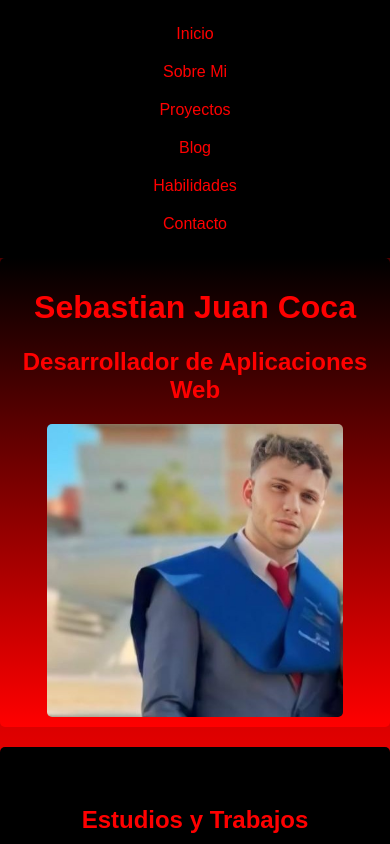
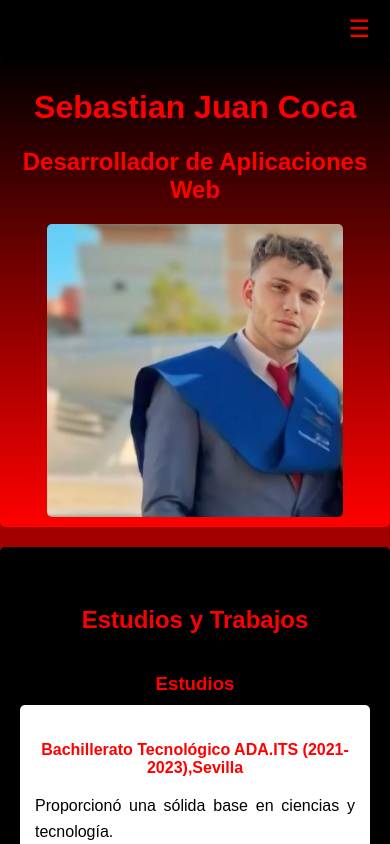
Before and after one commit to Sebijuan/Portfolio, a React (Create React App) app in the folder proyecto/: page / in a window 390 px wide. Shown: the top 844 px of the page. Built offline with nearby package versions, Linux system fonts and the light colour scheme.

Commit message:
actualizacion

```diff
--- a/proyecto/src/Componentes/Estilos/paginaprincipal.css
+++ b/proyecto/src/Componentes/Estilos/paginaprincipal.css
@@ -385,6 +385,7 @@ content-card p {
     nav {
         padding: 15px 0;
         flex-direction: column;
+        position: relative;
     }
 
     nav h1 {
@@ -393,6 +394,13 @@ content-card p {
 
     nav ul {
         flex-direction: column;
+        display: none; /* Ocultar la lista de navegación por defecto */
+        position: absolute;
+        top: 60px;
+        left: 0;
+        width: 100%;
+        background-color: #000;
+        z-index: 1;
     }
 
     nav ul li {
@@ -429,4 +437,18 @@ content-card p {
     footer {
         padding: 10px;
     }
+
+    /* Estilos para el icono de menú hamburguesa */
+    .hamburger-menu {
+        display: block;
+        cursor: pointer;
+        font-size: 24px;
+        color: #ff0000;
+        margin-left: auto;
+        margin-right: 20px; /* Añadir margen derecho */
+    }
+
+    .hamburger-menu.active + ul {
+        display: flex; /* Mostrar la lista de navegación cuando el menú está activo */
+    }
 }
--- a/proyecto/src/Componentes/Layout/navbar.jsx
+++ b/proyecto/src/Componentes/Layout/navbar.jsx
@@ -1,9 +1,10 @@
-import React from 'react';
+import React, { useState } from 'react';
 import '../Estilos/paginaprincipal.css';
 import { useNavigate } from 'react-router-dom';
 
 const Navbar = () => {
     const navigate = useNavigate();
+    const [menuOpen, setMenuOpen] = useState(false);
 
     const handleHomeClick = (event) => {
         event.preventDefault();
@@ -25,8 +26,6 @@ const Navbar = () => {
         window.location.href = '/contacto';
     };
 
-
-
     const handleHabilidadesClick = (event) => {
         event.preventDefault();
         window.location.href = '/habilidades';
@@ -37,9 +36,16 @@ const Navbar = () => {
         window.location.href = '/blog';
     };
 
+    const toggleMenu = () => {
+        setMenuOpen(!menuOpen);
+    };
+
     return (
         <nav className="navbar navbar-visible">
-            <ul>
+            <div className={`hamburger-menu ${menuOpen ? 'active' : ''}`} onClick={toggleMenu}>
+                &#9776; {/* Icono de menú hamburguesa */}
+            </div>
+            <ul className={menuOpen ? 'active' : ''}>
                 <li><a href="#home" onClick={handleHomeClick} className="navbar-link">Inicio</a></li>
                 <li><a href="/sobremi" onClick={handleAboutClick} className="navbar-link">Sobre Mi</a></li>
                 <li><a href="/proyectos" onClick={handleProyectosClick} className="navbar-link">Proyectos</a></li>
@@ -47,8 +53,6 @@ const Navbar = () => {
                 <li><a href="/habilidades" onClick={handleHabilidadesClick} className="navbar-link">Habilidades</a></li>
                 <li><a href="/contacto" onClick={handleContactClick} className="navbar-link">Contacto</a></li>
             </ul>
-
-
         </nav>
     );
 };
```
